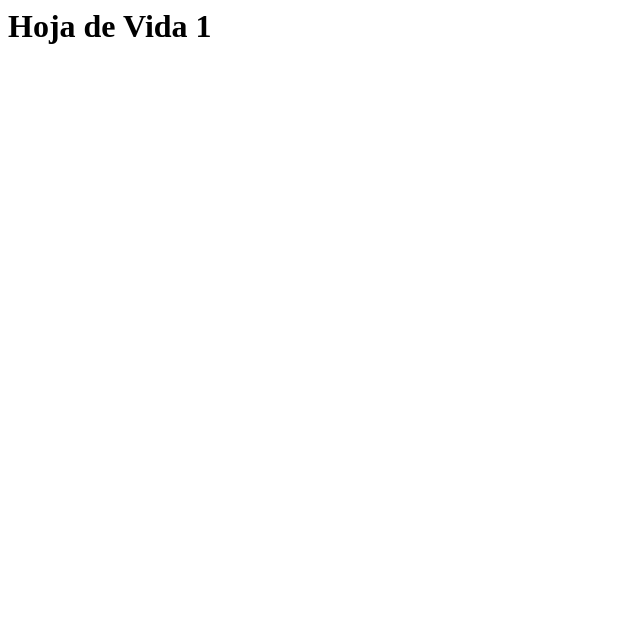
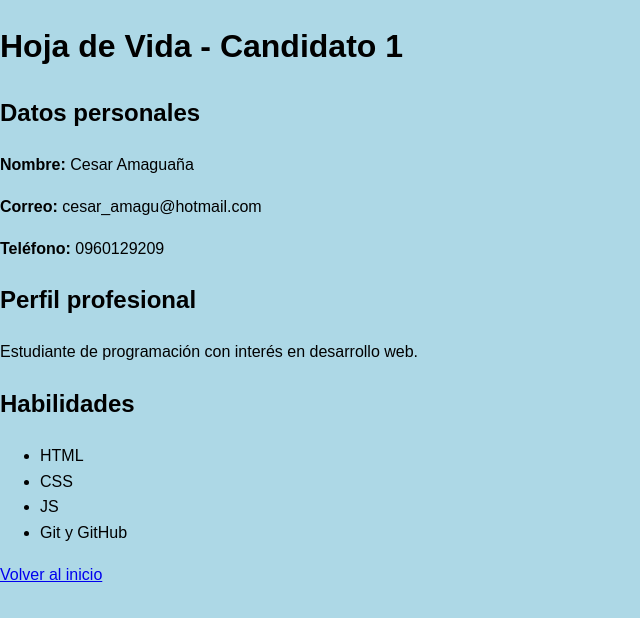
Before and after one commit to CesarGualpa/ExamenFinal_GIT, a plain HTML site: page cv/cv_cv1.html in a window 1280 px wide. Shown: the whole page, without its empty margins (0-640 px from the left). Drawn offline with Linux system fonts and the light colour scheme.

Commit message:
feat: Se agrego CV y oferta laboral del candidato A.

```diff
--- a/css/styles.css
+++ b/css/styles.css
@@ -4,6 +4,7 @@ body {
     line-height: 1.6;
     margin: 0;
     padding: 0;
+    background-color: lightblue;
 }
 
 header {
@@ -14,7 +15,7 @@ header {
 
 /* AQUÍ: Cada estudiante debe agregar sus estilos para su tarjeta y cambios de color global */
 #contenedor-destacados {
-    display: flex;
+    display: grid;
     gap: 20px;
     padding: 20px;
 }
--- a/cv/cv_cv1.html
+++ b/cv/cv_cv1.html
@@ -1 +1,35 @@
-<h1>Hoja de Vida 1</h1>
+<!DOCTYPE html>
+<html lang="es">
+<head>
+    <meta charset="UTF-8">
+    <title>CV Candidato 1</title>
+    <link rel="stylesheet" href="../css/styles.css">
+</head>
+<body>
+    <h1>Hoja de Vida - Candidato 1</h1>
+
+    <section>
+        <h2>Datos personales</h2>
+        <p><strong>Nombre:</strong> Cesar Amaguaña</p>
+        <p><strong>Correo:</strong> cesar_amagu@hotmail.com</p>
+        <p><strong>Teléfono:</strong> 0960129209</p>
+    </section>
+
+    <section>
+        <h2>Perfil profesional</h2>
+        <p>Estudiante de programación con interés en desarrollo web.</p>
+    </section>
+
+    <section>
+        <h2>Habilidades</h2>
+        <ul>
+            <li>HTML</li>
+            <li>CSS</li>
+            <li>JS</li>
+            <li>Git y GitHub</li>
+        </ul>
+    </section>
+
+    <a href="../index.html">Volver al inicio</a>
+</body>
+</html>
```
Also changed, not shown: index.html (+8 -1 lines).
